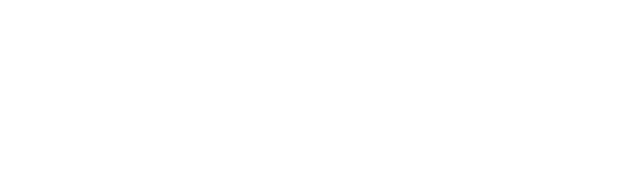
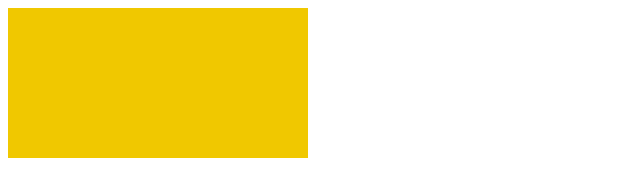
Before and after one commit to trillioneyes/serpent, a plain HTML site: page index.html in a window 1280 px wide. Shown: the whole page, without its empty margins (0-640 px from the left). Drawn offline with Linux system fonts and the light colour scheme.

Commit message:
`Frames` effect and working toward user interaction

```diff
--- a/index.html
+++ b/index.html
@@ -4,7 +4,18 @@
     <meta charset="utf-8">
     <title>Serpent by Alyssa Carter</title>
     <script type="text/javascript" src="main.js"></script>
+    <style>
+      .game {
+        background-color: rgb(240, 200, 0);
+        width: 600;
+        height: 400;
+        position: absolute;
+        left: auto;
+      }
+    </style>
   </head>
 
-  <body></body>
+  <body>
+    <canvas class="game"></canvas>
+  </body>
 </html>
```
Also changed, not shown: 2 other files.
